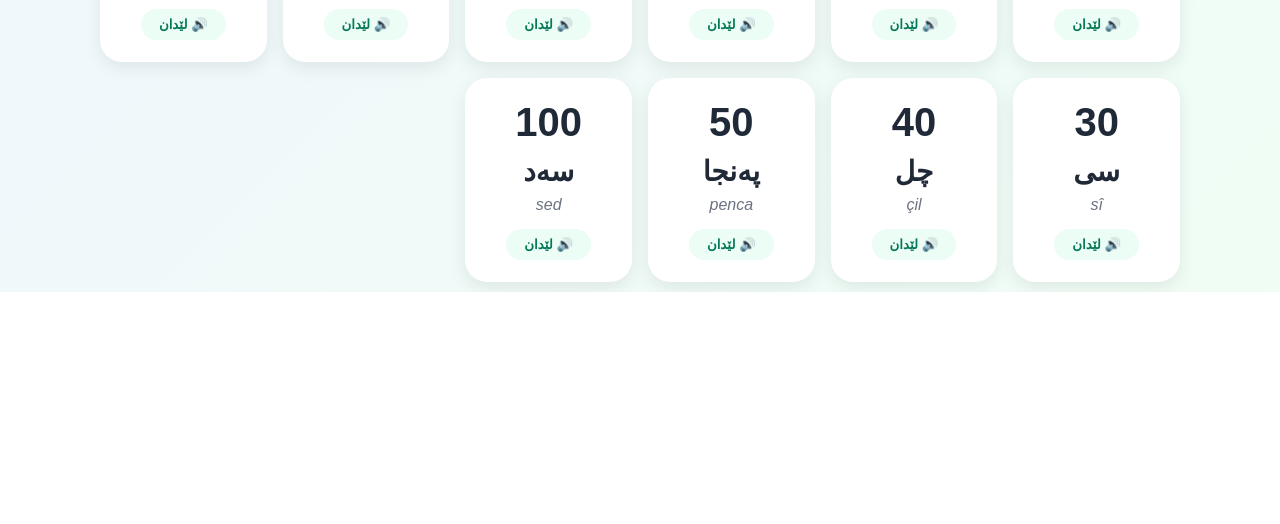
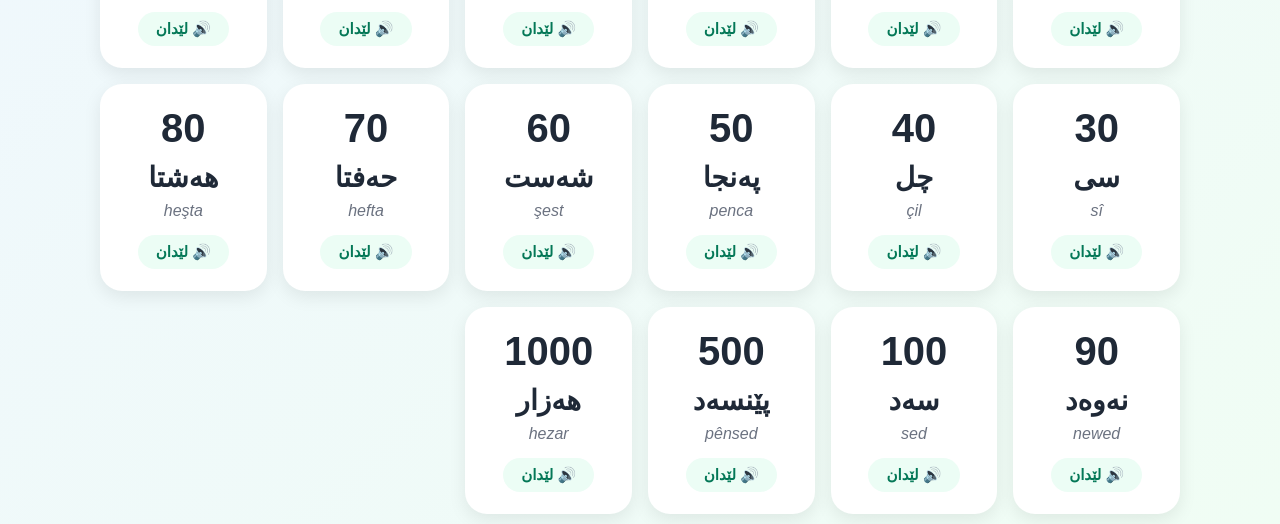
Before and after one commit to kalabab/kurdish-numbers, a plain HTML site: page index.html in a window 1280 px wide. Shown: the part 679-1203 px from the top of the page. Before the commit the page ends 971 px from the top, so only its background shows below. Drawn offline with Linux system fonts and the light colour scheme.

Commit message:
Add files via upload

```diff
--- a/index.html
+++ b/index.html
@@ -112,15 +112,15 @@
             border-radius: 22px;
             padding: 20px;
             text-align: center;
-            cursor: pointer;
+            cursor: default;  /* کارت کلیک‌پذیر نیست */
             transition: 0.25s;
             box-shadow: 0 6px 18px rgba(0, 0, 0, 0.08);
             border: 2px solid transparent;
         }
 
         .card:hover {
-            transform: translateY(-4px) scale(1.02);
-            border-color: #10b981;
+            transform: translateY(-2px);
+            border-color: #d1fae5;
         }
 
         .card-number {
@@ -148,6 +148,19 @@
             border-radius: 999px;
             padding: 8px 18px;
             font-weight: bold;
+            cursor: pointer;
+            font-size: 15px;
+            transition: 0.2s;
+        }
+
+        .sound-btn:hover {
+            background: #a7f3d0;
+            transform: scale(1.05);
+        }
+
+        .sound-btn:active {
+            background: #6ee7b7;
+            transform: scale(0.97);
         }
 
         .quiz-box {
@@ -324,7 +337,13 @@
             { n: 30, s: 'سی', l: 'sî' },
             { n: 40, s: 'چل', l: 'çil' },
             { n: 50, s: 'پەنجا', l: 'penca' },
-            { n: 100, s: 'سەد', l: 'sed' }
+            { n: 60, s: 'شەست', l: 'şest' },
+            { n: 70, s: 'حەفتا', l: 'hefta' },
+            { n: 80, s: 'هەشتا', l: 'heşta' },
+            { n: 90, s: 'نەوەد', l: 'newed' },
+            { n: 100, s: 'سەد', l: 'sed' },
+            { n: 500, s: 'پێنسەد', l: 'pênsed' },
+            { n: 1000, s: 'هەزار', l: 'hezar' }
         ];
 
         let score = 0;
@@ -353,7 +372,13 @@
             'سی':   'audio/30.mp3',
             'چل':   'audio/40.mp3',
             'پەنجا':'audio/50.mp3',
-            'سەد':  'audio/100.mp3'
+            'شەست': 'audio/60.mp3',
+            'حەفتا':'audio/70.mp3',
+            'هەشتا':'audio/80.mp3',
+            'نەوەد': 'audio/90.mp3',
+            'سەد':  'audio/100.mp3',
+            'پێنسەد': 'audio/500.mp3',
+            'هەزار': 'audio/1000.mp3'
         };
 
         function speak(text, slow = false) {
@@ -389,10 +414,11 @@
       <div class="card-number">${item.n}</div>
       <div class="card-kurdish">${item.s}</div>
       <div class="card-latin">${item.l}</div>
-      <button class="sound-btn">🔊 لێدان</button>
+      <button class="sound-btn" onclick="event.stopPropagation(); speak('${item.s}')">🔊 لێدان</button>
     `;
 
-                card.onclick = () => speak(item.s);
+                // کل کارت دیگر صدا پخش نمی‌کند — فقط دکمه لێدان
+                card.onclick = null;
 
                 grid.appendChild(card);
             });
```
